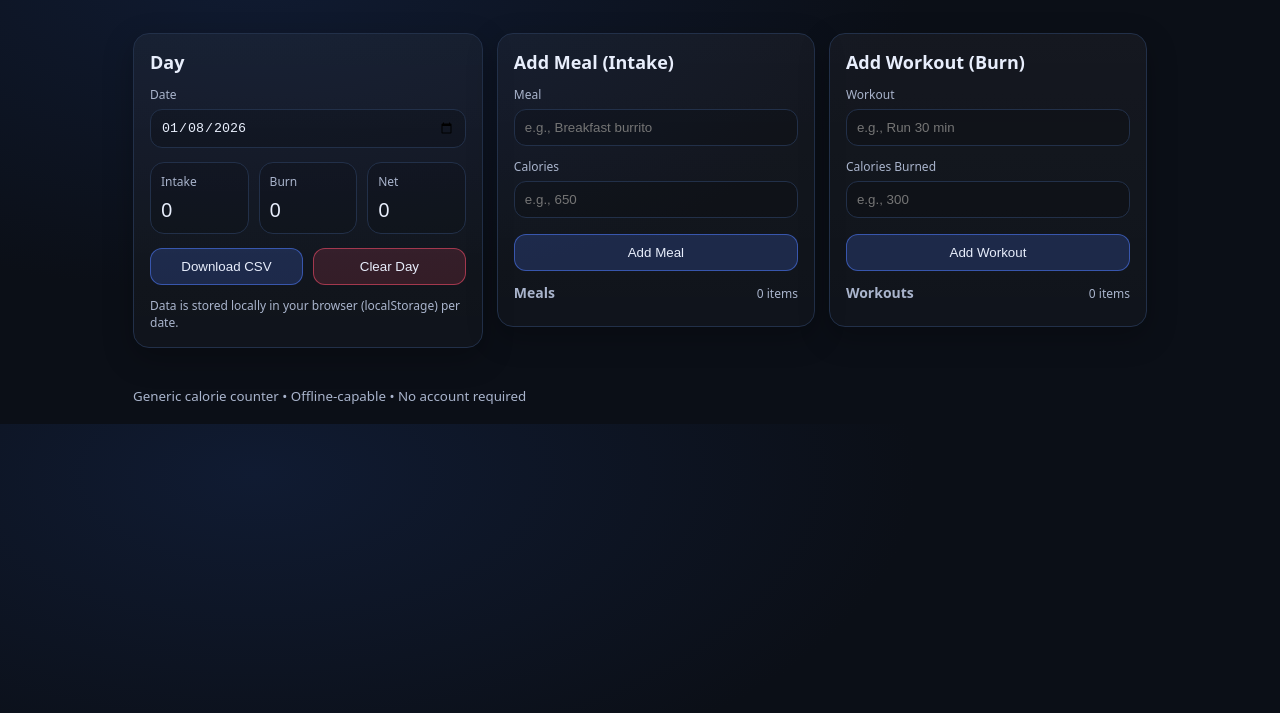
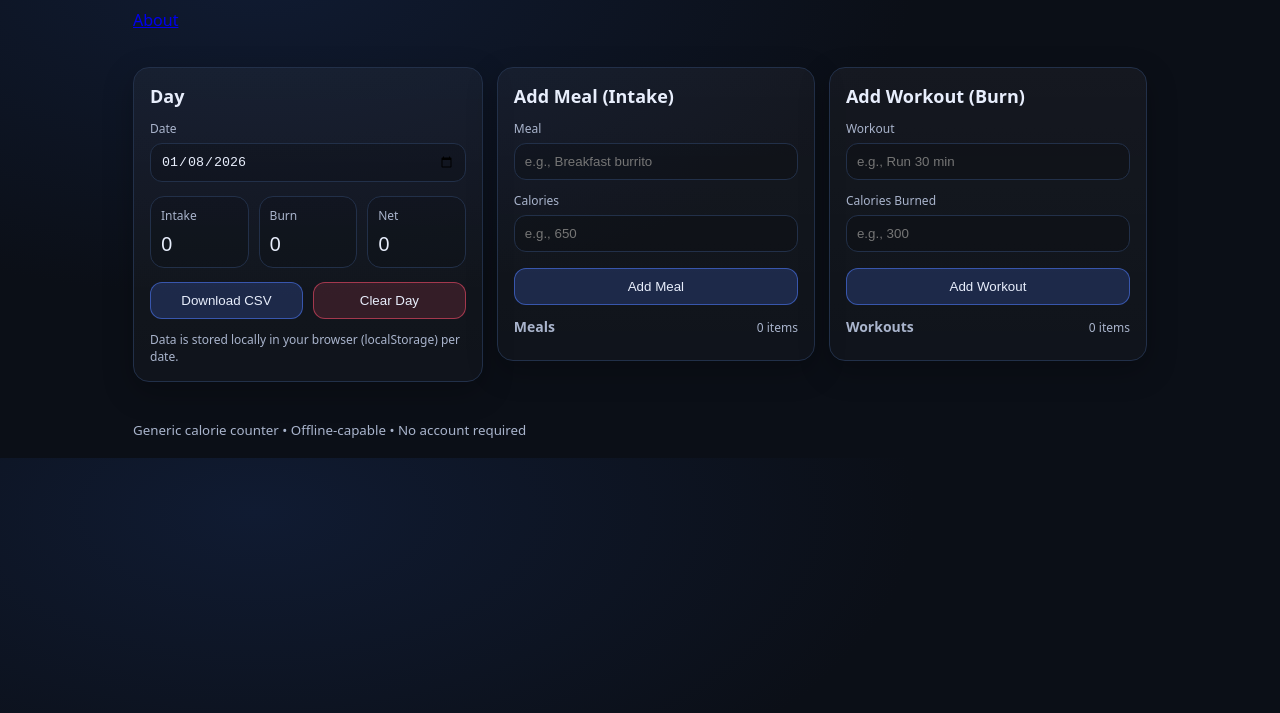
Before and after one commit to puusccal/calorie-counter, a plain HTML site: page index.html in a window 1280 px wide. Shown: the part 87-800 px from the top of the page. Drawn offline with Linux system fonts and the light colour scheme.

Commit message:
Update index.html

```diff
--- a/index.html
+++ b/index.html
@@ -8,9 +8,14 @@
   </head>
   <body>
     <header class="container">
-      <h1>Calorie Counter</h1>
-      <p class="sub">Track intake, workouts, and download your daily log.</p>
-    </header>
+  <h1>Calorie Counter</h1>
+  <p class="sub">Track intake, workouts, and download your daily log.</p>
+
+  <nav style="margin-top:12px;">
+    <a href="./about.html">About</a>
+  </nav>
+</header>
+
 
     <main class="container grid">
       <section class="card">
```
